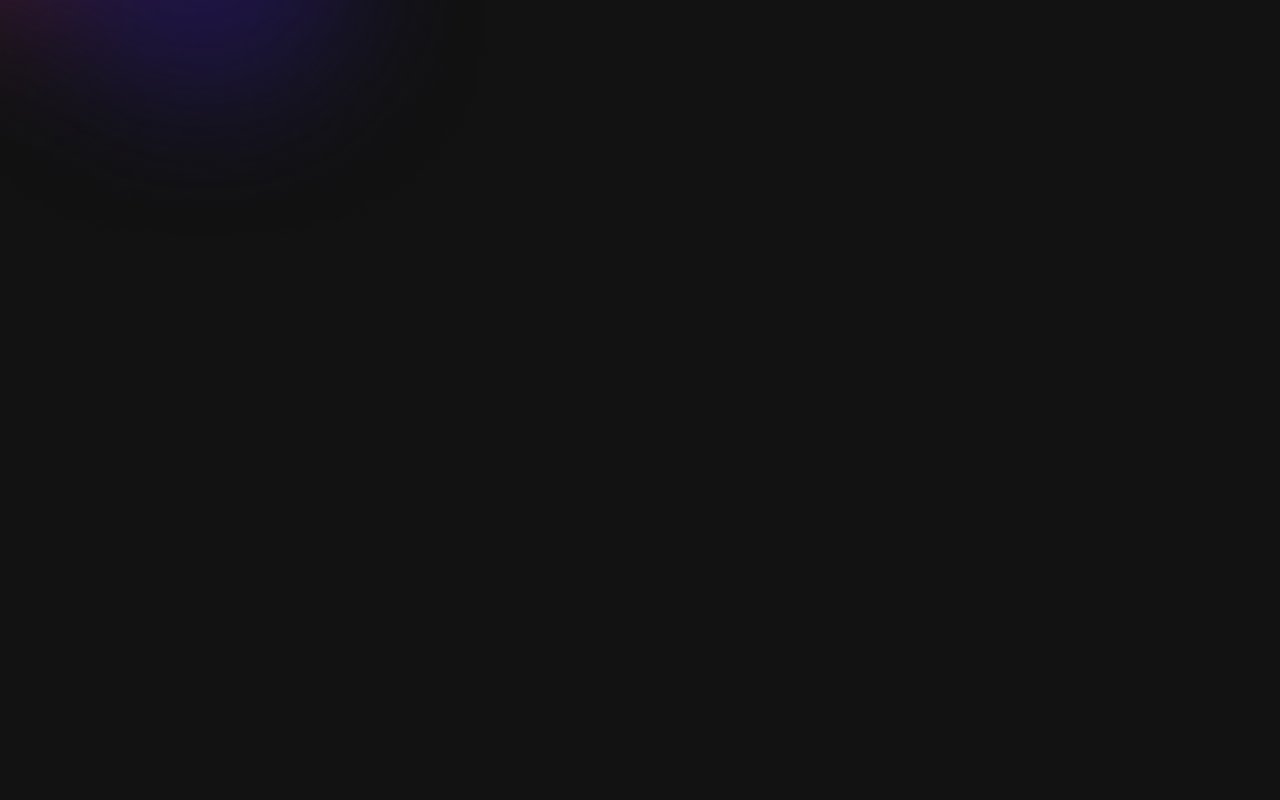
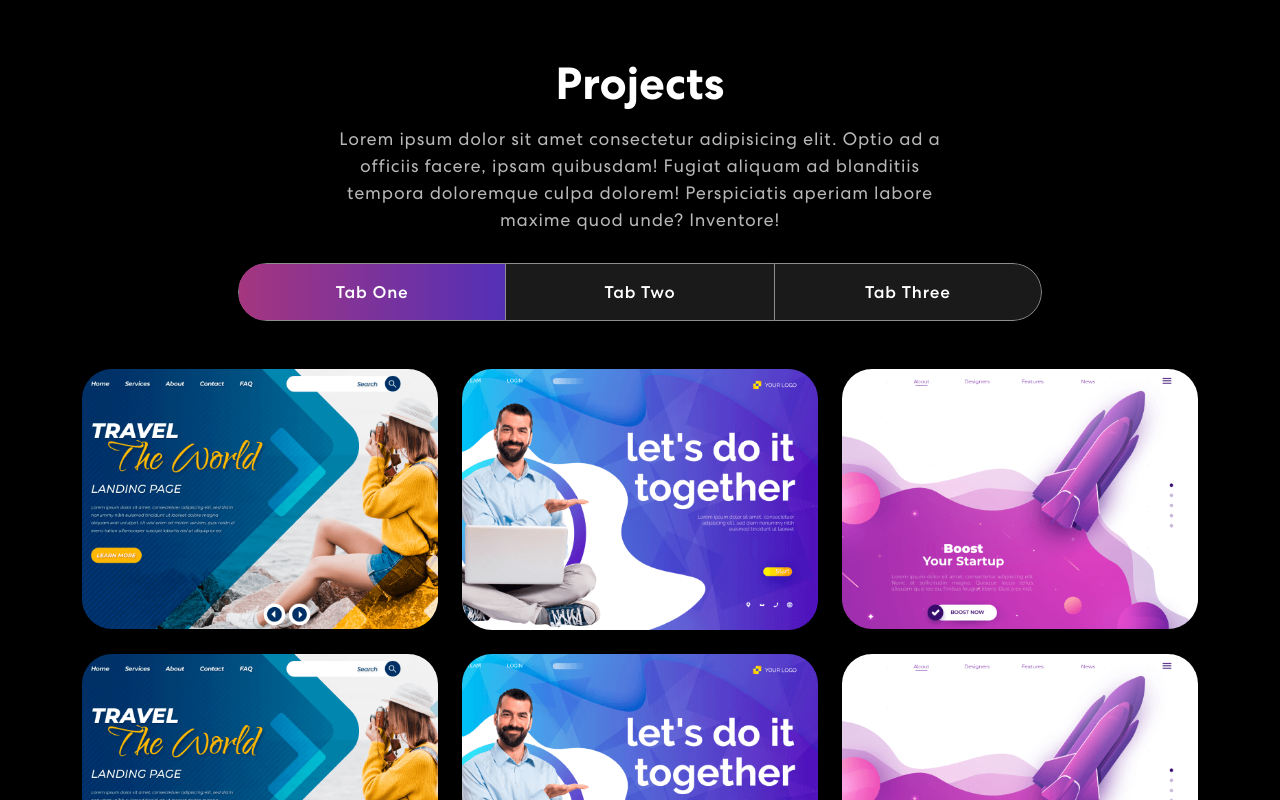
Before and after one commit to CompileWithQureshi/Poritfilo, a React (Create React App) app: page / in a window 1280 px wide. Shown: the part 1380-2180 px from the top of the page. Before the commit the page ends 1638 px from the top, so only its background shows below. Built offline with nearby package versions, Linux system fonts and the light colour scheme.

Commit message:
Compeleted Project component

```diff
--- a/src/App.js
+++ b/src/App.js
@@ -3,6 +3,7 @@ import Navbar from './component/Navbar';
 import 'bootstrap/dist/css/bootstrap.min.css'
 import { Banner } from './component/Banner';
 import { Skill } from './component/Skills';
+import { Project } from './component/Project';
 
 const App = () => {
   return (
@@ -10,6 +11,7 @@ const App = () => {
       <Navbar />
       <Banner />
       <Skill />
+      <Project />
     </div>
   )
 }
--- a/src/component/Project.jsx
+++ b/src/component/Project.jsx
@@ -1,5 +1,106 @@
+import { Col, Container, Row, Nav, Tab } from "react-bootstrap";
+import { ProjectCards } from "./cardComponent";
+import coloSharp2 from "../assets/img/color-sharp2.png";
+import project1 from "../assets/img/project-img1.png";
+import project2 from "../assets/img/project-img2.png";
+import project3 from "../assets/img/project-img3.png";
+
 export const Project = () => {
-  return <>
+  const Projects = [
+    {
+      title: "Business Startup",
+      desxription: "Design & Development",
+      imgUrl: project1,
+    },
+    {
+      title: "Business Startup",
+      desxription: "Design & Development",
+      imgUrl: project2,
+    },
+    {
+      title: "Business Startup",
+      desxription: "Design & Development",
+      imgUrl: project3,
+    },
+    {
+      title: "Business Startup",
+      desxription: "Design & Development",
+      imgUrl: project1,
+    },
+    {
+      title: "Business Startup",
+      desxription: "Design & Development",
+      imgUrl: project2,
+    },
+    {
+      title: "Business Startup",
+      desxription: "Design & Development",
+      imgUrl: project3,
+    },
+  ];
 
-  </>;
+  return (
+    <>
+      <section className="project" id="projects">
+        <Container>
+          <Row>
+            <Col>
+              <h2>Projects</h2>
+              <p>
+                Lorem ipsum dolor sit amet consectetur adipisicing elit. Optio
+                ad a officiis facere, ipsam quibusdam! Fugiat aliquam ad
+                blanditiis tempora doloremque culpa dolorem! Perspiciatis
+                aperiam labore maxime quod unde? Inventore!
+              </p>
+              <Tab.Container id="projects-tabs" defaultActiveKey="first">
+                <Nav
+                  variant="pills"
+                  className="nav-pills mb-5 justify-content-center align-items-center"
+                  id="pills-tab"
+                >
+                  <Nav.Item>
+                    <Nav.Link eventKey="first">Tab One</Nav.Link>
+                  </Nav.Item>
+                  <Nav.Item>
+                    <Nav.Link eventKey="second">Tab Two</Nav.Link>
+                  </Nav.Item>
+                  <Nav.Item>
+                    <Nav.Link eventKey="third">Tab Three</Nav.Link>
+                  </Nav.Item>
+                </Nav>
+                <Tab.Content>
+                  <Tab.Pane eventKey="first">
+                    <Row>
+                      {Projects.map((project, index) => {
+                        return <ProjectCards key={index} {...project} />;
+                      })}
+                    </Row>
+                  </Tab.Pane>
+                  <Tab.Pane eventKey="second">
+                    <Row>
+                      {Projects.map((project, index) => {
+                        return <ProjectCards key={index} {...project} />;
+                      })}
+                    </Row>
+                  </Tab.Pane>
+                  <Tab.Pane eventKey="third">
+                    <Row>
+                      {Projects.map((project, index) => {
+                        return <ProjectCards key={index} {...project} />;
+                      })}
+                    </Row>
+                  </Tab.Pane>
+                </Tab.Content>
+              </Tab.Container>
+            </Col>
+          </Row>
+        </Container>
+        <img
+          className="background-image-right"
+          alt="bg-img-right"
+          src={coloSharp2}
+        />
+      </section>
+    </>
+  );
 };
--- /dev/null
+++ b/src/component/cardComponent.jsx
@@ -0,0 +1,15 @@
+import { Col } from "react-bootstrap";
+
+export const ProjectCards = ({ title, description, imgUrl }) => {
+  return (
+    <Col sm={6} md={4}>
+      <div className="proj-imgbx">
+        <img src={imgUrl} alt="Img" />
+        <div className="proj-txtx">
+          <h4>{title}</h4>
+          <span>{description}</span>
+        </div>
+      </div>
+    </Col>
+  );
+};
```
